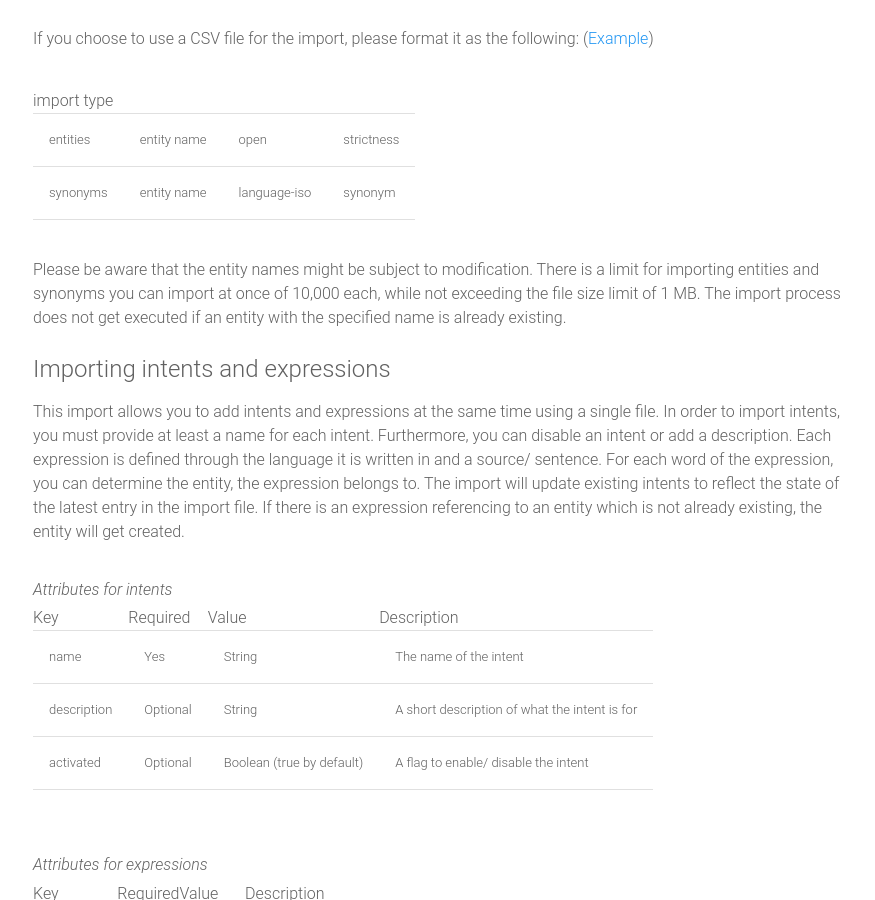
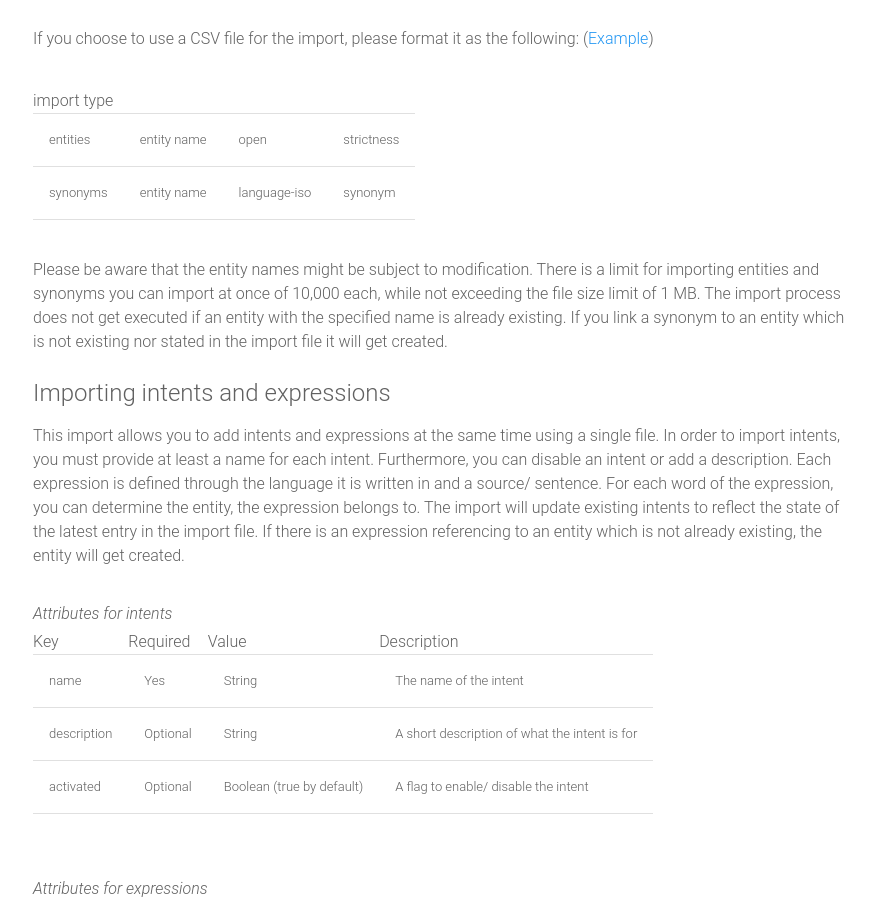
Before and after one commit to SAP-archive/docs, a Jekyll site: the page built from concepts/bot_builder/import.md, in a window 1280 px wide and 900 px high, scrolled down 1346 px. Shown: the whole window, without its empty margins (315-1190 px from the left). Built offline with Jekyll 4.4.1, drawn with Linux system fonts in a browser that asks for light colours; nearby versions of some CDN libraries; a style sheet for code colours, icons or effects is not loaded.

Commit message:
Table fixes #1080

```diff
--- a/concepts/bot_builder/import.md
+++ b/concepts/bot_builder/import.md
@@ -71,7 +71,7 @@
 
 <br>
 
-| import type |
+| import type |             |              |            |
 | ----------- | ----------- | ------------ | ---------- |
 | entities    | entity name | open         | strictness |
 | synonyms    | entity name | language-iso | synonym    |
@@ -81,6 +81,7 @@
 Please be aware that the entity names might be subject to modification.
 There is a limit for importing entities and synonyms you can import at once of 10,000 each, while not exceeding the file size limit of 1 MB.
 The import process does not get executed if an entity with the specified name is already existing.
+If you link a synonym to an entity which is not existing nor stated in the import file it will get created.
 
 ## Importing intents and expressions
 
@@ -168,10 +169,10 @@
 
 <br>
 
-| import type |
+| import type |              |                    |                          |                          |     |
 | ----------- | ------------ | ------------------ | ------------------------ | ------------------------ | --- |
-| intents      | intent-name  | intent-description | is-activated             |
-| expressions  | intent-name  | language-iso       | first word               | second word\tentity-name | ... |
+| intents     | intent-name  | intent-description | is-activated             |
+| expressions | intent-name  | language-iso       | first word               | second word\tentity-name | ... |
 
 <br>
 Please be aware that the intent names might be subject to modification.
```
